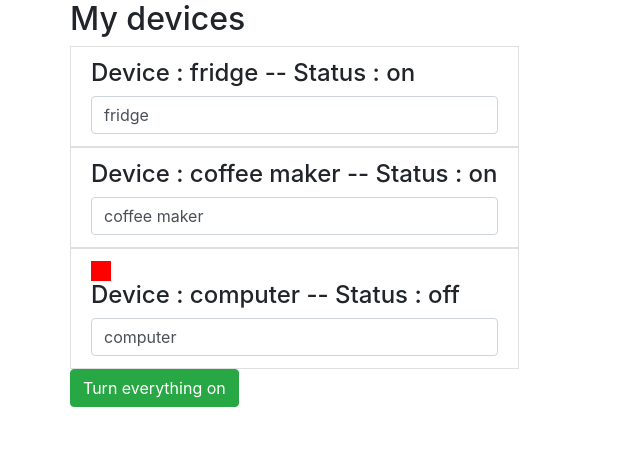
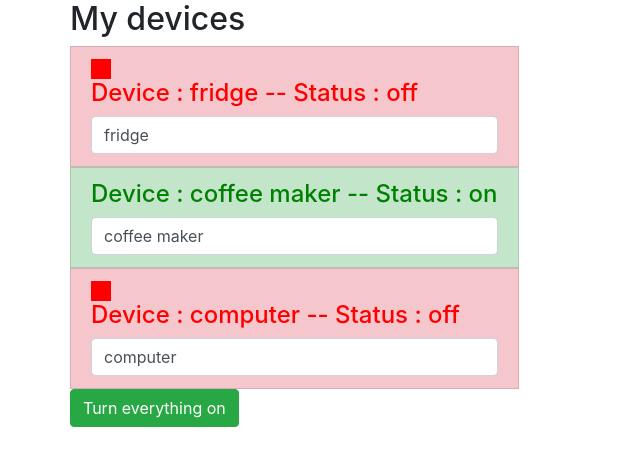
Before and after one commit to Developer-Musclay/Angular_Basics, an Angular app in the folder first-angular-project/: page / in a window 1280 px wide. Shown: the top 466 px of the page, without its empty margins (0-640 px from the left). Built offline with nearby package versions, Linux system fonts and the light colour scheme.

Commit message:
Directives by attribute - ngStyle, ngClass

```diff
--- a/first-angular-project/src/app/app.component.ts
+++ b/first-angular-project/src/app/app.component.ts
@@ -11,7 +11,7 @@ export class AppComponent {
   devices = [
     {
       name: 'fridge',
-      status: 'on'
+      status: 'off'
     },
     {
       name: 'coffee maker',
--- a/first-angular-project/src/app/device/device.component.html
+++ b/first-angular-project/src/app/device/device.component.html
@@ -1,6 +1,9 @@
-<li class="list-group-item">
-  <div style="width:20px;height:20px;background-color:red;"
+<li [ngClass]="{'list-group-item': true,
+                'list-group-item-success': deviceStatus === 'on',
+                'list-group-item-danger': deviceStatus === 'off'}">
+  <div
+    style="width:20px;height:20px;background-color:red;"
     *ngIf="deviceStatus === 'off'"></div>
-  <h4>Device : {{ deviceName }} -- Status : {{ getStatus() }}</h4>
+  <h4 [ngStyle]="{color: getColor()}">Device : {{ deviceName }} -- Status : {{ getStatus() }}</h4>
   <input type="text" class="form-control" [(ngModel)]="deviceName">
 </li>
--- a/first-angular-project/src/app/device/device.component.ts
+++ b/first-angular-project/src/app/device/device.component.ts
@@ -19,4 +19,11 @@ export class DeviceComponent implements OnInit {
     return this.deviceStatus;
   }
 
+  getColor() {
+    if(this.deviceStatus === 'on') {
+      return 'green';
+    } else if(this.deviceStatus === 'off') {
+      return 'red';
+    }
+  }
 }
```
Also changed, not shown: 1 other file (tests, documents, lock files or other folders).
